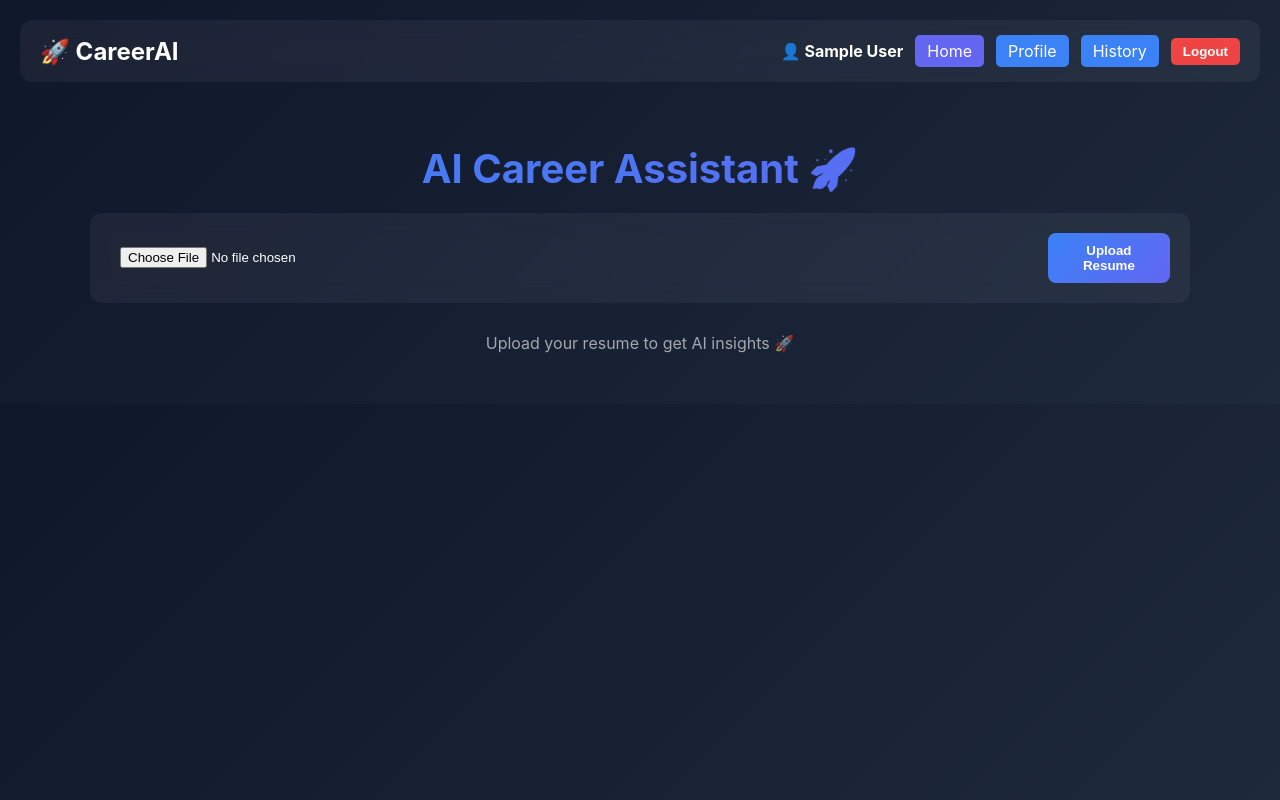
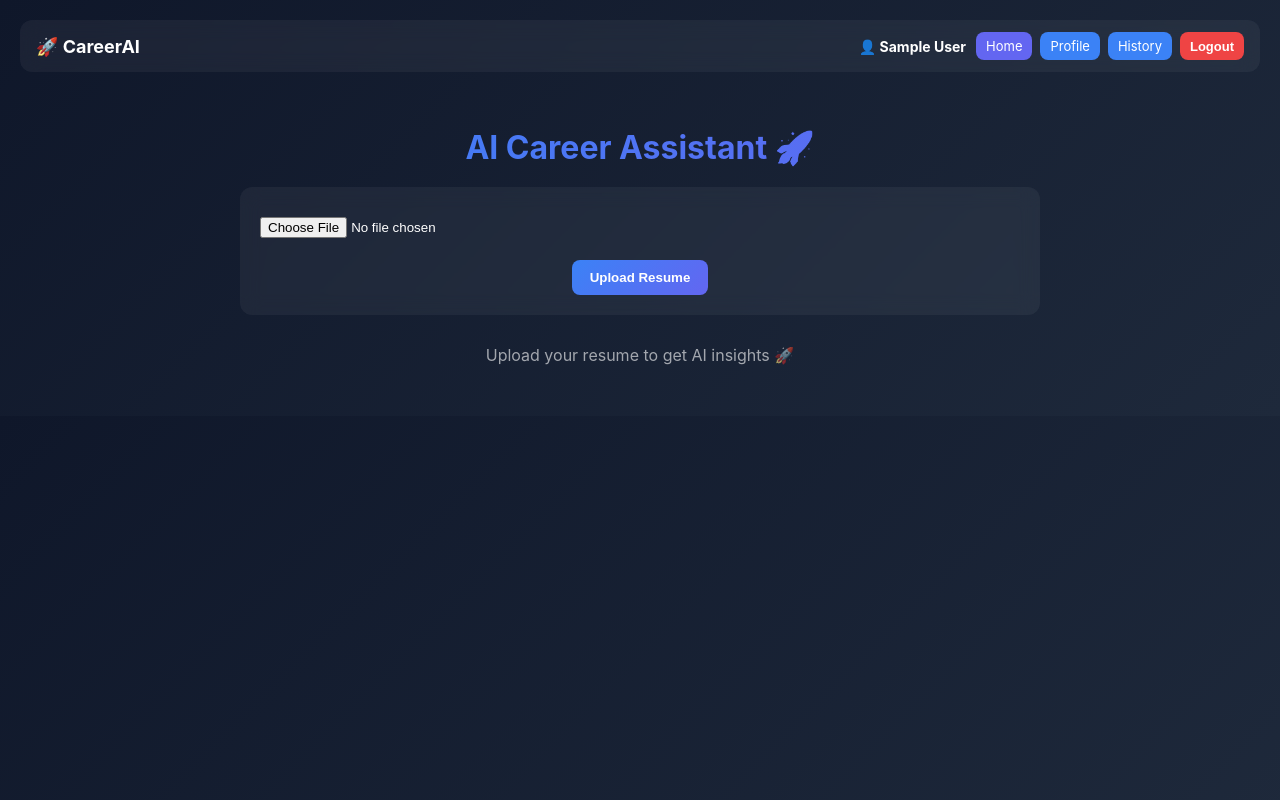
Before and after one commit to mohd-samir-shaikh/ai-career-assistant, a React (Vite) app in the folder frontend/: page / in a window 1280 px wide. Built offline with nearby package versions, Linux system fonts and the light colour scheme; sample sign-in values are in the browser's storage.

Commit message:
Fix the UI improvements

```diff
--- a/frontend/src/Pages/History.jsx
+++ b/frontend/src/Pages/History.jsx
@@ -61,9 +61,9 @@ function History() {
                     target="_blank"
                     rel="noreferrer"
                   >
-                    <button style={{ marginTop: "10px" }}>
-                      📄 Download Resume
-                    </button>
+                    <div className="download-btn">
+  <button>Download Resume</button>
+</div>
                   </a>
                 )}
               </div>
--- a/frontend/src/Pages/Home.jsx
+++ b/frontend/src/Pages/Home.jsx
@@ -1,4 +1,4 @@
-import { useState } from "react";
+import { useState, useEffect } from "react";
 import Upload from "../components/Upload";
 import ChatBox from "../components/ChatBox";
 import TypingText from "../components/TypingText";
@@ -18,7 +18,7 @@ function Home() {
     try {
       setLoading(true);
       setError("");
-      setResult(null); // 🔥 ADD THIS BEFORE API CALL
+      setResult(null);
 
       const res = await fetch(`${import.meta.env.VITE_API_URL}/api/ai/upload`, {
         method: "POST",
@@ -45,53 +45,57 @@ function Home() {
     }
   };
 
+  // 🔥 PROGRESS BAR ANIMATION
+  useEffect(() => {
+    const bars = document.querySelectorAll(".progress-fill");
+
+    bars.forEach((bar) => {
+      const width = bar.style.width;
+      bar.style.width = "0%";
+
+      setTimeout(() => {
+        bar.style.width = width;
+      }, 200);
+    });
+  }, [result]);
+
   return (
     <div className="container">
 
-      <h1 style={{
-        fontSize: "40px",
-        marginBottom: "20px",
-        textAlign: "center",
-        background: "linear-gradient(90deg,#3b82f6,#6366f1)",
-        WebkitBackgroundClip: "text",
-        color: "transparent"
-      }}>
+      <h1 className="main-title">
         AI Career Assistant 🚀
       </h1>
 
-      {/* ❌ ERROR */}
       {error && (
         <p style={{ color: "red", textAlign: "center" }}>{error}</p>
       )}
 
-      {/* ✅ UPLOAD */}
       <Upload
         setFile={setFile}
         handleUpload={handleUpload}
         loading={loading}
       />
 
-      {/* 💤 EMPTY */}
+      {/* 🔥 LOADING SKELETON */}
+      {loading && (
+        <div className="skeleton-container">
+          <div className="skeleton skeleton-title"></div>
+          <div className="skeleton skeleton-card"></div>
+          <div className="skeleton skeleton-card"></div>
+        </div>
+      )}
+
       {!result && !loading && (
-        <p style={{ textAlign: "center", opacity: 0.6, marginTop: "20px" }}>
+        <p className="empty-text">
           Upload your resume to get AI insights 🚀
         </p>
       )}
 
-      {/* ✅ RESULT */}
       {result && (
         <>
-          {/* 🎯 SCORE */}
-          {result?.score !== undefined && (
-            <div style={{
-              textAlign: "center",
-              marginBottom: "20px",
-              fontSize: "24px",
-              fontWeight: "bold"
-            }}>
-              🎯 Resume Score: {result.score}/100
-            </div>
-          )}
+          <div className="score">
+            🎯 Resume Score: {result.score}/100
+          </div>
 
           <div className="card-grid">
 
@@ -125,38 +129,28 @@ function Home() {
 
           </div>
 
-          {/* 🔥 JOB MATCH (NEW FEATURE) */}
+          {/* 🔥 JOB MATCH */}
           {result.jobMatches && (
-            <div style={{ marginTop: "40px" }}>
-              <h2 style={{ textAlign: "center" }}>
-                💼 Job Match Analysis
-              </h2>
+            <div className="job-section">
+              <h2>💼 Job Match Analysis</h2>
 
               {result.jobMatches.map((job, i) => (
-                <div key={i} style={styles.jobCard}>
+                <div key={i} className="job-card">
 
-                  <div style={styles.jobHeader}>
+                  <div className="job-header">
                     <strong>{job.role}</strong>
                     <span>{job.match}%</span>
                   </div>
 
-                  {/* PROGRESS BAR */}
-                  <div style={styles.progressBar}>
+                  {/* 🔥 NEW ANIMATED BAR */}
+                  <div className="progress-bar">
                     <div
-                      style={{
-                        ...styles.progressFill,
-                        width: `${job.match}%`,
-                        background:
-                          job.match > 80
-                            ? "#22c55e"
-                            : job.match > 50
-                            ? "#facc15"
-                            : "#ef4444",
-                      }}
-                    />
+                      className="progress-fill"
+                      style={{ width: `${job.match}%` }}
+                    ></div>
                   </div>
 
-                  <p style={styles.missing}>
+                  <p className="missing">
                     Missing: {job.missing.join(", ")}
                   </p>
 
@@ -165,23 +159,19 @@ function Home() {
             </div>
           )}
 
-          {/* 📄 DOWNLOAD */}
           {result?.resumeFile && (
             <a
               href={`${import.meta.env.VITE_API_URL}/uploads/${result.resumeFile}`}
               target="_blank"
               rel="noreferrer"
             >
-              <button style={{ marginTop: "20px" }}>
-                📄 Download Resume
-              </button>
+              <div className="download-btn">
+                <button>Download Resume</button>
+              </div>
             </a>
           )}
 
-          {/* 💬 CHAT */}
-          <div style={{ marginTop: "40px" }}>
-            <ChatBox />
-          </div>
+          <ChatBox />
         </>
       )}
 
@@ -189,40 +179,4 @@ function Home() {
   );
 }
 
-/* 🔥 NEW STYLES (NO CLASS CHANGE) */
-const styles = {
-  jobCard: {
-    margin: "15px auto",
-    padding: "15px",
-    background: "#1e293b",
-    borderRadius: "12px",
-    width: "100%",
-    maxWidth: "500px",
-  },
-
-  jobHeader: {
-    display: "flex",
-    justifyContent: "space-between",
-    marginBottom: "8px",
-  },
-
-  progressBar: {
-    height: "10px",
-    background: "#334155",
-    borderRadius: "5px",
-    overflow: "hidden",
-  },
-
-  progressFill: {
-    height: "100%",
-    borderRadius: "5px",
-  },
-
-  missing: {
-    marginTop: "8px",
-    fontSize: "12px",
-    color: "#cbd5f5",
-  },
-};
-
 export default Home;
--- a/frontend/src/components/ChatBox.jsx
+++ b/frontend/src/components/ChatBox.jsx
@@ -127,7 +127,7 @@ const styles = {
   floatingBtn: {
   position: "fixed",
   bottom: "20px",
-  right: "50px",
+  right: "20px",
   width: "55px",
   height: "55px",
   fontSize: "22px",
--- a/frontend/src/components/Navbar.jsx
+++ b/frontend/src/components/Navbar.jsx
@@ -3,7 +3,6 @@ import { useNavigate, NavLink } from "react-router-dom";
 function Navbar() {
   const navigate = useNavigate();
 
-  // ✅ SAFE USER PARSE (KEEP SAME)
   let user = null;
 
   try {
@@ -25,7 +24,7 @@ function Navbar() {
 
   return (
     <div style={styles.navbar}>
-      {/* LOGO → also clickable HOME */}
+      {/* LOGO */}
       <h2 style={styles.logo} onClick={() => navigate("/")}>
         🚀 CareerAI
       </h2>
@@ -35,7 +34,7 @@ function Navbar() {
           👤 {user?.name || "User"}
         </span>
 
-        {/* ✅ HOME BUTTON */}
+        <div style={styles.buttonGroup}>
           <NavLink
             to="/"
             style={({ isActive }) => ({
@@ -71,6 +70,7 @@ function Navbar() {
           </button>
         </div>
       </div>
+    </div>
   );
 }
 
@@ -79,45 +79,58 @@ const styles = {
     display: "flex",
     justifyContent: "space-between",
     alignItems: "center",
-    padding: "15px 20px",
+    padding: "12px 16px",
     background: "rgba(255,255,255,0.05)",
     backdropFilter: "blur(10px)",
     borderRadius: "12px",
     marginBottom: "20px",
+    flexWrap: "wrap", // 🔥 IMPORTANT FOR MOBILE
+    gap: "10px",
   },
 
   logo: {
     margin: 0,
-    cursor: "pointer", // 👈 clickable
+    cursor: "pointer",
+    fontSize: "18px",
   },
 
   right: {
     display: "flex",
     alignItems: "center",
+    gap: "10px",
     flexWrap: "wrap",
-    gap: "12px",
   },
 
   username: {
     fontWeight: "bold",
+    fontSize: "14px",
+  },
+
+  buttonGroup: {
+    display: "flex",
+    gap: "8px",
+    flexWrap: "wrap", // 🔥 FIX WRAPPING ISSUE
   },
 
   navButton: {
-    padding: "6px 12px",
+    padding: "6px 10px",
     border: "none",
-    borderRadius: "5px",
+    borderRadius: "8px",
     color: "white",
     cursor: "pointer",
     textDecoration: "none",
+    fontSize: "13px",
+    whiteSpace: "nowrap",
   },
 
   logoutButton: {
-    padding: "6px 12px",
+    padding: "6px 10px",
     background: "#ef4444",
     border: "none",
-    borderRadius: "5px",
+    borderRadius: "8px",
     color: "white",
     cursor: "pointer",
+    fontSize: "13px",
   },
 };
 
--- a/frontend/src/styles/global.css
+++ b/frontend/src/styles/global.css
@@ -7,7 +7,7 @@ body {
 
 /* Container */
 .container {
-  max-width: 1100px;
+  max-width: 800px;
   margin: auto;
   padding: 15px;
 }
@@ -20,9 +20,11 @@ body {
   backdrop-filter: blur(10px);
 -webkit-backdrop-filter: blur(10px); /* ✅ Safari support */
   display: flex;
-  gap: 10px;
+  gap: 12px;
   align-items: center;
   margin-bottom: 30px;
+  flex-direction: column;
+  text-align: center;
 }
 
 /* Buttons */
@@ -35,12 +37,14 @@ button {
   cursor: pointer;
   font-weight: 600;
   transition: 0.3s;
+  transition: 0.3s ease;
 }
 
 button:hover {
   transform: scale(1.05);
   opacity: 0.9;
   transform: translateY(-2px);
+  transform: scale(1.05);
 }
 
 /* Cards */
@@ -57,6 +61,7 @@ button:hover {
   backdrop-filter: blur(10px);
 -webkit-backdrop-filter: blur(10px); /* ✅ Safari support */
   transition: 0.3s;
+  margin: 15px 0;
 }
 
 .card:hover {
@@ -76,7 +81,23 @@ input {
   display: flex;
   justify-content: center;
   align-items: center;
-  min-height: 100vh;
+  min-height: 80vh;
+}
+
+@media (max-width: 600px) {
+  h1 {
+    font-size: 24px;
+    text-align: center;
+  }
+
+  button {
+    width: 100%;
+    transition: 0.3s ease;
+  }
+
+  input {
+    width: 100%;
+  }
 }
 
 /* Glass Card */
@@ -135,3 +156,140 @@ button:disabled {
   opacity: 0.6;
   cursor: not-allowed;
 }
+
+.navbar {
+  display: flex;
+  flex-wrap: wrap;
+  align-items: center;
+  justify-content: space-between;
+  gap: 10px;
+}
+
+.navbar-buttons {
+  display: flex;
+  flex-wrap: wrap;
+  gap: 8px;
+}
+
+@media (max-width: 600px) {
+  .navbar {
+    flex-direction: column;
+    align-items: flex-start;
+  }
+
+  .navbar-buttons {
+    width: 100%;
+    justify-content: space-between;
+  }
+}
+.download-btn {
+  display: flex;
+  justify-content: center;
+  margin-top: 20px;
+}
+
+.main-title {
+  text-align: center;
+  font-size: 32px;
+  margin-bottom: 20px;
+  background: linear-gradient(90deg,#3b82f6,#6366f1);
+  -webkit-background-clip: text;
+  color: transparent;
+}
+
+.empty-text {
+  text-align: center;
+  opacity: 0.6;
+  margin-top: 20px;
+}
+
+/* SCORE */
+.score {
+  text-align: center;
+  font-size: 22px;
+  font-weight: bold;
+  margin: 20px 0;
+}
+
+/* JOB SECTION */
+.job-section {
+  margin-top: 40px;
+}
+
+.job-section h2 {
+  text-align: center;
+}
+
+/* JOB CARD */
+.job-card {
+  margin: 15px auto;
+  padding: 15px;
+  background: #1e293b;
+  border-radius: 12px;
+  width: 100%;
+  max-width: 500px;
+}
+
+.job-header {
+  display: flex;
+  justify-content: space-between;
+  margin-bottom: 8px;
+}
+
+/* 🔥 ANIMATED PROGRESS */
+.progress-bar {
+  height: 10px;
+  background: #334155;
+  border-radius: 5px;
+  overflow: hidden;
+}
+
+.progress-fill {
+  height: 100%;
+  background: linear-gradient(90deg, #ef4444, #f97316);
+  width: 0%;
+  border-radius: 5px;
+  transition: width 1.2s ease-in-out;
+}
+
+.missing {
+  margin-top: 8px;
+  font-size: 12px;
+  color: #cbd5f5;
+}
+
+/* 🔥 SKELETON */
+.skeleton {
+  background: linear-gradient(
+    90deg,
+    #1e293b 25%,
+    #334155 50%,
+    #1e293b 75%
+  );
+  background-size: 200% 100%;
+  animation: shimmer 1.5s infinite;
+  border-radius: 10px;
+  margin-bottom: 12px;
+}
+
+.skeleton-title {
+  height: 30px;
+  width: 60%;
+}
+
+.skeleton-card {
+  height: 100px;
+  width: 100%;
+}
+
+@keyframes shimmer {
+  0% { background-position: -200% 0; }
+  100% { background-position: 200% 0; }
+}
+
+/* DOWNLOAD CENTER */
+.download-btn {
+  display: flex;
+  justify-content: center;
+  margin-top: 20px;
+}
```
Lines whose indentation alone changed are shown as unchanged.
